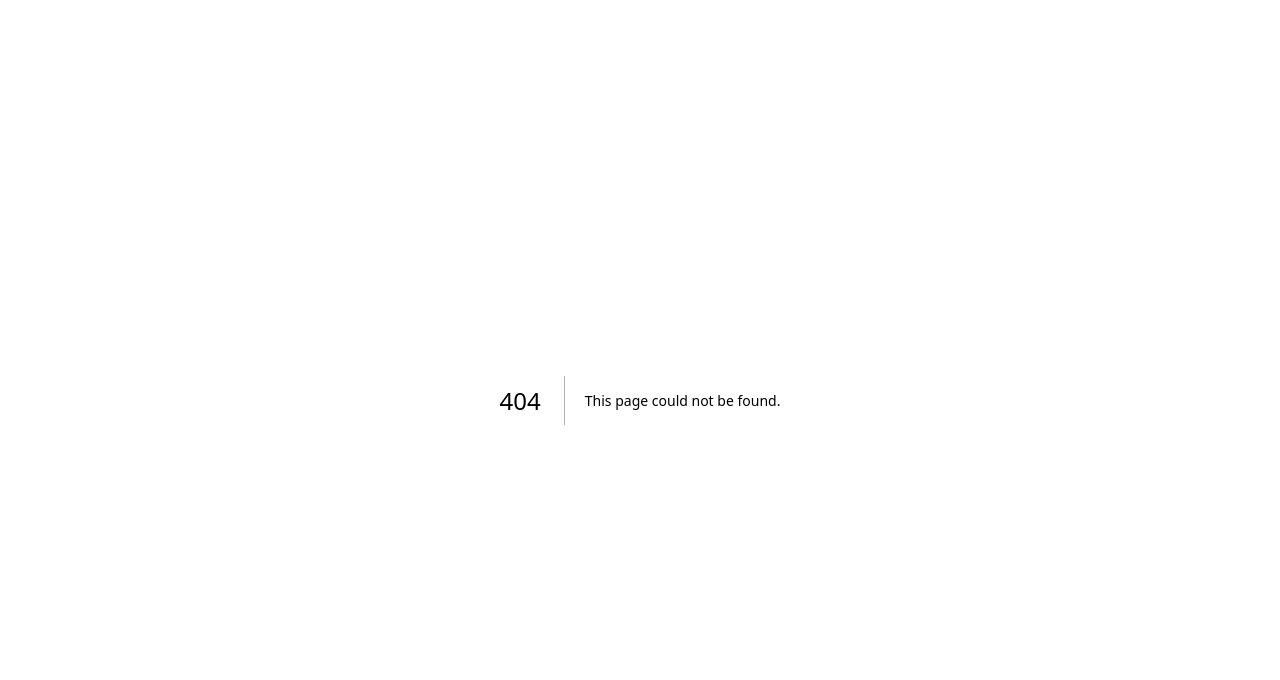
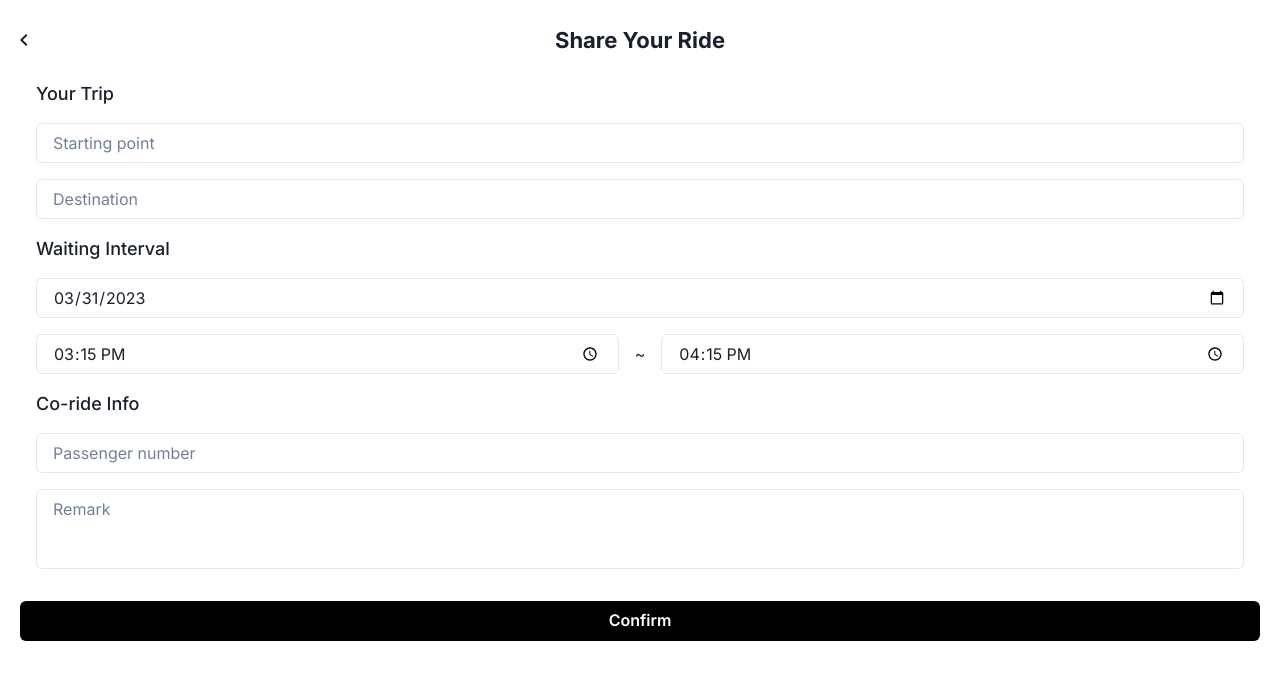
Before and after one commit to CoRide-tw/frontend, a Next.js app: page /driver/share in a window 1280 px wide. Before the commit this address had no page. Shown: the top 680 px of the page. Built offline with nearby package versions, Linux system fonts and the light colour scheme.

Commit message:
feat: share trip form

```diff
--- /dev/null
+++ b/src/pages/driver/share.tsx
@@ -0,0 +1,87 @@
+import NestedLayout from "@/modules/layouts/Nested";
+import { Box, Button, Flex, Input, Textarea } from "@chakra-ui/react";
+import { PropsWithChildren } from "react";
+
+const FormGroupTitle = ({ children }: PropsWithChildren) => (
+  <Box fontSize="18px" fontWeight="500">
+    {children}
+  </Box>
+);
+
+const TripPointsForm = ({ form }: { form: string }) => (
+  <Flex gap="16px" direction="column">
+    <FormGroupTitle>Your Trip</FormGroupTitle>
+    <Input form={form} name="starting-point" placeholder="Starting point" />
+    <Input form={form} name="destination" placeholder="Destination" />
+  </Flex>
+);
+
+const current = new Date();
+const anHourLater = new Date();
+anHourLater.setHours((current.getHours() + 1) % 24);
+
+const dateInputString = current.toLocaleDateString("fr-CA");
+const currentTimeInputString = current.toLocaleTimeString([], {
+  hour: "2-digit",
+  minute: "2-digit",
+  hour12: false,
+});
+const anHourLaterTimeInputString = anHourLater.toLocaleTimeString([], {
+  hour: "2-digit",
+  minute: "2-digit",
+  hour12: false,
+});
+
+const WaitIntervalForm = ({ form }: { form: string }) => (
+  <Flex gap="16px" direction="column">
+    <FormGroupTitle>Waiting Interval</FormGroupTitle>
+    <Input form={form} type="date" name="date" defaultValue={dateInputString} />
+    <Flex direction="row" gap="16px">
+      <Input
+        form={form}
+        type="time"
+        name="time-start"
+        defaultValue={currentTimeInputString}
+      />
+      <Flex align="center">~</Flex>
+      <Input
+        form={form}
+        type="time"
+        name="time-end"
+        defaultValue={anHourLaterTimeInputString}
+      />
+    </Flex>
+  </Flex>
+);
+
+const CoRideInfoForm = ({ form }: { form: string }) => (
+  <Flex gap="16px" direction="column">
+    <FormGroupTitle>Co-ride Info</FormGroupTitle>
+    <Input
+      form={form}
+      type="number"
+      name="passenger-number"
+      placeholder="Passenger number"
+    />
+    <Textarea form={form} name="remark" placeholder="Remark" resize="none" />
+  </Flex>
+);
+
+export default function ShareRide() {
+  return (
+    <NestedLayout title="Share Your Ride">
+      <form method="post" action="/api/trip/share" id="trip-share-form">
+        <Flex direction="column" gap="16px" mx="36px">
+          <TripPointsForm form="trip-share-form" />
+          <WaitIntervalForm form="trip-share-form" />
+          <CoRideInfoForm form="trip-share-form" />
+        </Flex>
+        <Flex w="full" px="20px" py="32px">
+          <Button form="trip-share-form" type="submit" flex="1">
+            Confirm
+          </Button>
+        </Flex>
+      </form>
+    </NestedLayout>
+  );
+}
```
Also changed, not shown: src/pages/driver/requests.tsx (added, +28 -0 lines).
